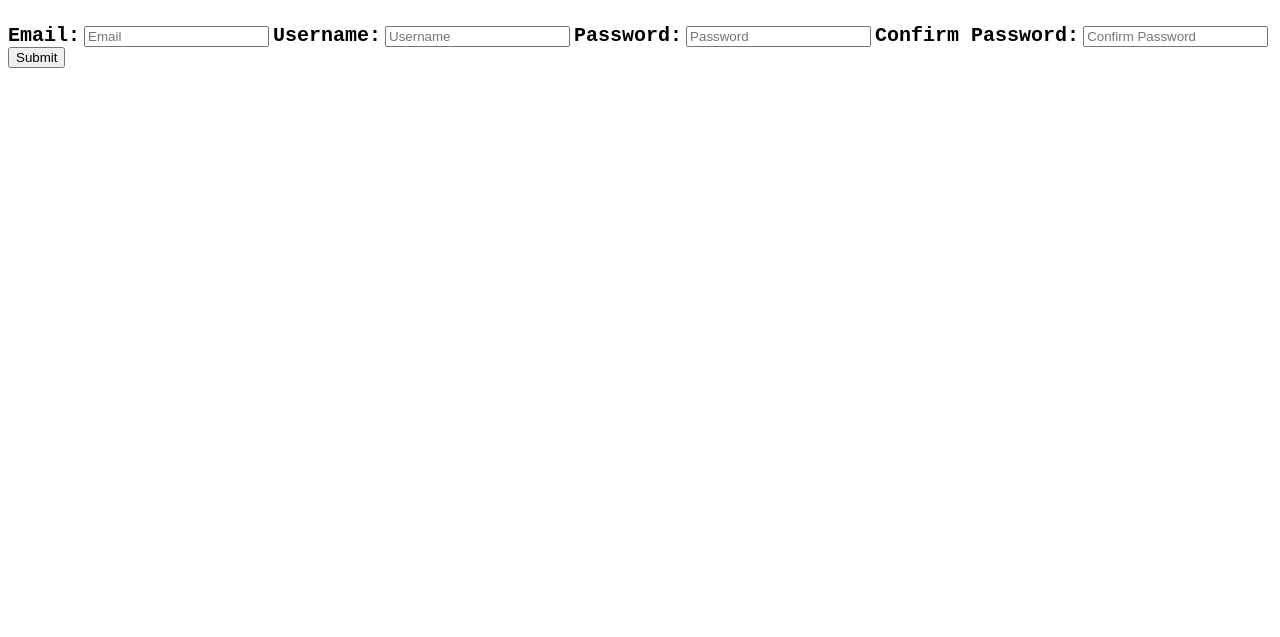
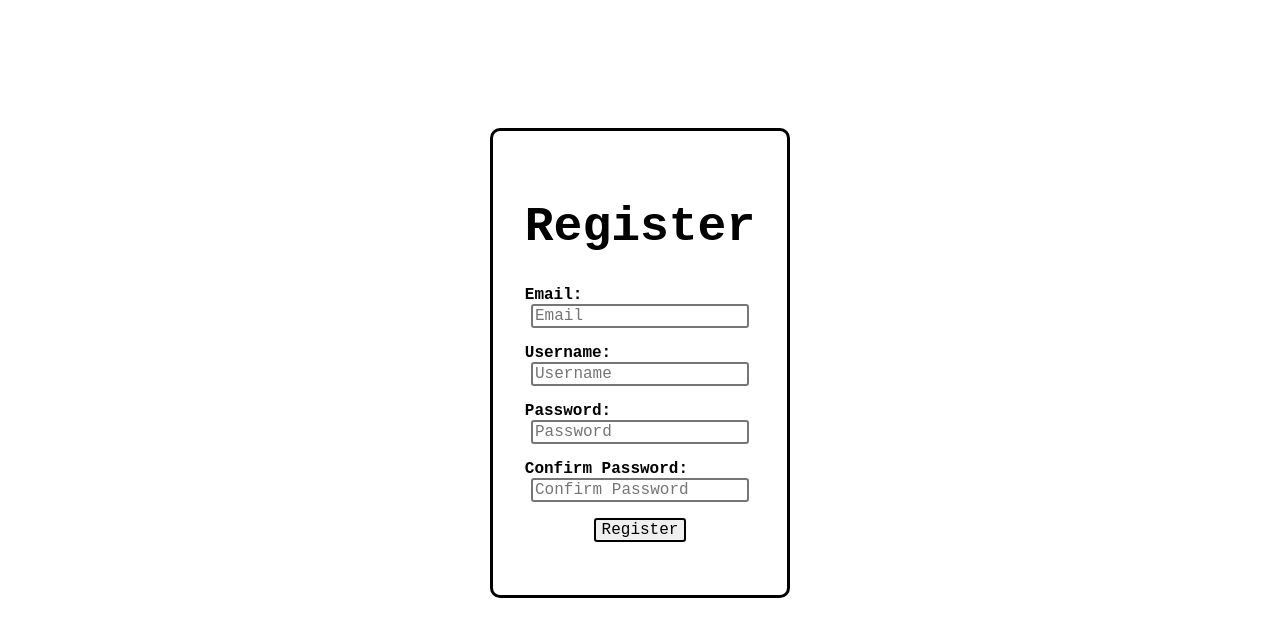
Before and after one commit to h1k4ru-f14m3/Eng-Dai-Web, a Flask app: page /register in a window 1280 px wide. Shown: the top 637 px of the page. Run offline with Flask 3, Linux system fonts and the light colour scheme.

Commit message:
Updated login and register page

```diff
--- a/static/style.css
+++ b/static/style.css
@@ -9,6 +9,50 @@ h1 {
 }
 
 h2 {
+    font-family: 'Courier New', Courier, monospace;
+}
+
+.header {
+    height: 15vh;
+}
+
+.login-container {
+    border-style: solid;
+    border-radius: 10px;
+
+    display: flex;
+    flex-direction: column;
+    justify-content: center;
+    align-items: center;
+    min-height: 50vh;
+
+    padding: 2em;
+}
+
+.login-container h1 {
+    font-size: 3em;
+}
+
+.login-container p {
+    background-color: rgba(190,43,43,0.75);
+    padding: 0.2em;
+    color: black;
+    border-style: solid;
+    border-radius: 3px;
+    border-color: rgb(255,46,46);
+}
+
+.login-container label {
+    align-self: self-start;
+    text-align: left;
+    font-size: 1em;
+}
+
+.login-container input {
+    margin-bottom: 1em;
+    font-size: 1em;
+    border-style: solid;
+    border-radius: 3px;
     font-family: 'Courier New', Courier, monospace;
 }
 
@@ -48,7 +92,7 @@ h2 {
 .searchbar {
     font-size: 0.85em;
     margin-bottom: 2em;
-    border-radius: 15px;
+    border-radius: 8px;
     padding: 0.5em 0.5em;
     width: 30em;
 }
@@ -109,7 +153,7 @@ label {
     font-weight: bold;
 }
 
-.adminBar {
+.navBar {
     width: 35em;
     display: flex;
     justify-content: space-evenly;
@@ -117,7 +161,7 @@ label {
     margin-bottom: 1.5em;
 }
 
-.adminBar .searchbar {
+.navBar .searchbar {
     width: 25em;
     margin-bottom: 0;
 }
--- a/templates/admin.html
+++ b/templates/admin.html
@@ -7,7 +7,7 @@
 <h1 style="text-align: center;">English to Dai</h1>
 
 <form action="/update" method="post">
-    <div class="adminBar">
+    <div class="navBar">
         <input type="text" name="q" autofocus autocomplete=off placeholder="Search" class="searchbar" id="admin_search">
         <button type="button" class="button">Apply Changes</button>
         <button type="button" class="button">Add</button>
--- a/templates/index.html
+++ b/templates/index.html
@@ -4,7 +4,11 @@
 
 {% block main %}
 <h1 style="text-align: center;">English to Dai</h1>
-<input type="text" name="q" autofocus autocomplete=off placeholder="Search" class="searchbar" id="index_search">
+
+<div class="navBar">
+    <input type="text" name="q" autofocus autocomplete=off placeholder="Search" class="searchbar" id="index_search">
+</div>
+
 <div class="list" id="index_list">
     {% for row in data %}
     <div class="item">
--- a/templates/register.html
+++ b/templates/register.html
@@ -3,10 +3,16 @@
 {% block title %}Register{% endblock %}
 
 {% block main %}
-<form action="/register" method="post">
+<div class="header"></div>
+<form action="/register" method="post" class="login-container">
+    <h1>Register</h1>
+
+    {% if message %}
     <p>{{ message }}</p>
+    {% endif %}
+
     <label for="email">Email:</label>
-    <input type="text" placeholder="Email" name="email" required>
+    <input type="text" placeholder="Email" name="email" required pattern="^[a-zA-Z0-9._%+-]+@[a-zA-Z0-9.-]+\.[a-zA-Z]{2,}$">
 
     <label for="username">Username:</label>
     <input type="text" placeholder="Username" name="username" required>
@@ -17,6 +23,6 @@
     <label for="conpassword">Confirm Password:</label>
     <input type="password" placeholder="Confirm Password" name="conpassword" required>
 
-    <input type="submit" placeholder="Register">
+    <input type="submit" value="Register">
 </form>
 {% endblock %}
```
Also changed, not shown: templates/login.html (+8 -2 lines).
